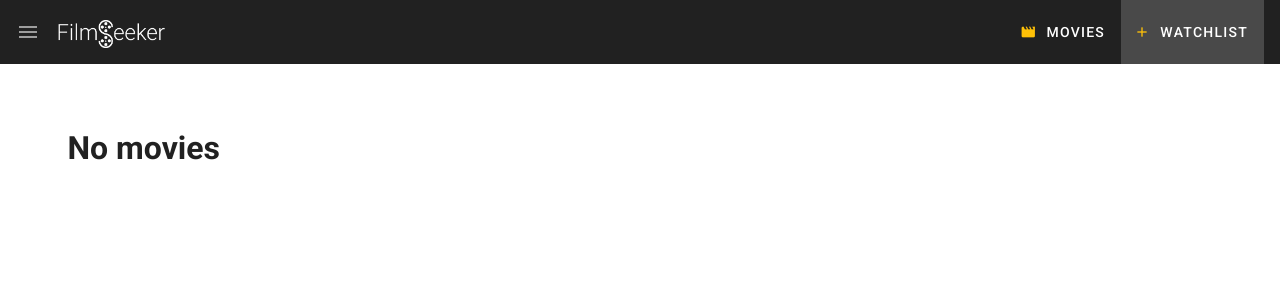
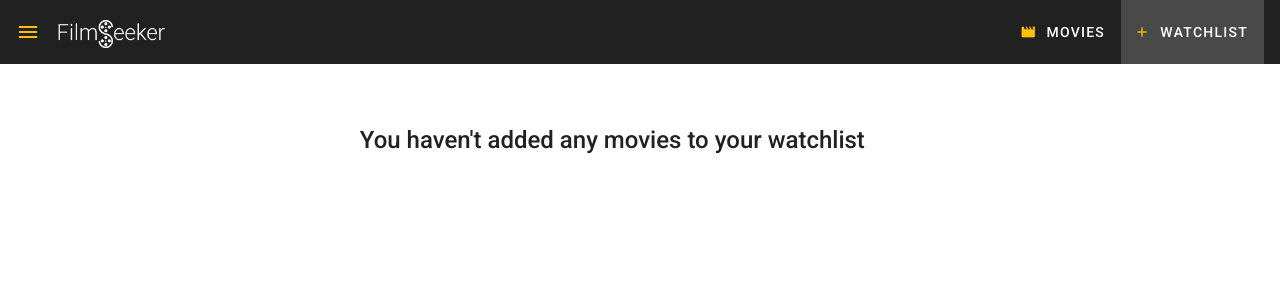
Before and after one commit to hanstanawi/filmseeker-webapp, a Vue app: page /watchlist in a window 1280 px wide. Shown: the top 300 px of the page. Built offline with nearby package versions, Linux system fonts and the light colour scheme.

Commit message:
Pushing to github

```diff
--- a/src/components/Navbar.vue
+++ b/src/components/Navbar.vue
@@ -3,7 +3,7 @@
     <v-app-bar flat app color="grey darken-4">
       <!-- Open Drawer -->
       <v-app-bar-nav-icon
-        class="grey--text"
+        class="amber--text"
         @click="openDrawer = !openDrawer"
       ></v-app-bar-nav-icon>
       <!-- Brand Icon -->
--- a/src/store/modules/movies.js
+++ b/src/store/modules/movies.js
@@ -18,7 +18,7 @@ const state = {
   error: false,
 };
 
-// I name the mutations in all caps to avoid name collisions with the actions
+// I name the mutations in all caps to avoid name collisions with the actions variable name
 const mutations = {
   SET_MOVIES(state, movies) {
     state.movies = movies;
@@ -89,6 +89,8 @@ const actions = {
   },
 };
 
+// I use the getters to access the state from the component
+// I think it's more convenient than directly access it from state
 const getters = {
   movies(state) {
     return state.movies;
--- a/src/views/Movies.vue
+++ b/src/views/Movies.vue
@@ -80,7 +80,7 @@ export default {
     filteredResults() {
       // eslint-disable-next-line max-len
       const filteredResults = this.movies.filter((movie) => movie.title.toLowerCase().match(this.searchTerm.toLowerCase()));
-      if (!filteredResults) {
+      if (!filteredResults.length) {
         // eslint-disable-next-line vue/no-side-effects-in-computed-properties
         this.searchNotFound = true;
       } else {
--- a/src/views/Watchlist.vue
+++ b/src/views/Watchlist.vue
@@ -1,10 +1,11 @@
 <template>
   <div class="watchlist">
     <v-container class="my-5 pa-5">
-    <template v-if="watchlist > 0">
+    <template v-if="watchlist.length > 0">
     <h1 class="title">Your Watchlist</h1>
 
     <!-- Sort buttons -->
+
      <v-row class="mb-3">
       <v-tooltip top>
         <template v-slot:activator="{ on }">
@@ -27,13 +28,18 @@
     </v-row>
 
     <!-- Movie Watchlist -->
+
      <v-card flat v-for="(movie, index) in watchlist" :key="movie.id">
        <v-row class="pa-3 project">
+
+         <!-- Movie Poster -->
          <v-col cols="12" sm="4" md="2" class="justify-start">
            <v-avatar class="ma-3" size="180" tile>
               <v-img contain :src="moviePoster + movie.poster_path"></v-img>
             </v-avatar>
          </v-col>
+
+         <!-- Movie Info -->
          <v-col cols="12" sm="8">
           <router-link
           class="title"
@@ -57,6 +63,8 @@
              {{ movie.overview }}
             </div>
          </v-col>
+
+         <!-- Remove Action -->
          <v-col cols="12" md="2" class="justify-center align-center">
            <div class="text-right">
             <v-btn outlined color="red darken-1" @click="removeMovie(movie)">
@@ -69,9 +77,13 @@
      </v-card>
      </template>
 
-     <v-row v-else>
-       <v-col cols="12">
-         <h1>No movies</h1>
+    <!-- No Item -->
+     <v-row v-else class="justify-center">
+       <v-col cols="12" md="6" class="align-center">
+         <p
+         class="no-movie headline font-weight-medium">
+         You haven't added any movies to your watchlist
+         </p>
        </v-col>
      </v-row>
     </v-container>
@@ -114,4 +126,8 @@ p .title:hover {
   text-decoration: underline;
 }
 
+.no-result {
+  text-align: center;
+  color: #757575;
+}
 </style>
```
